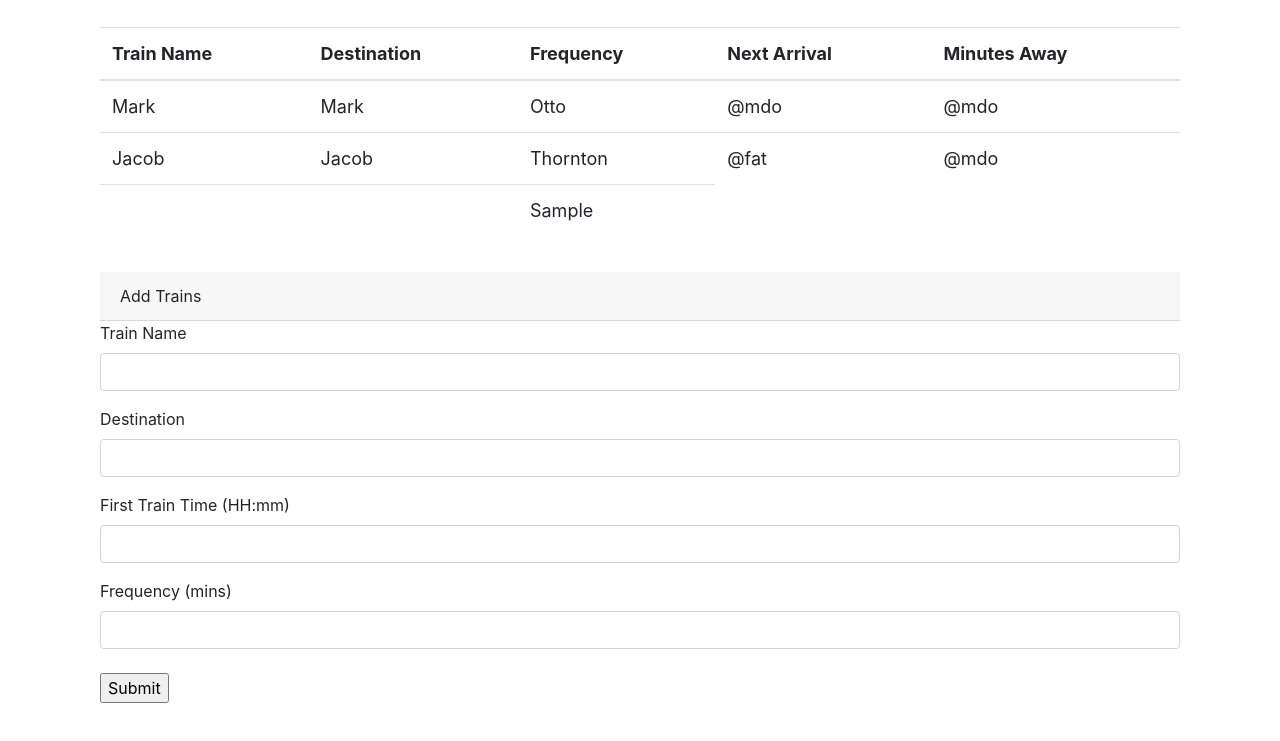
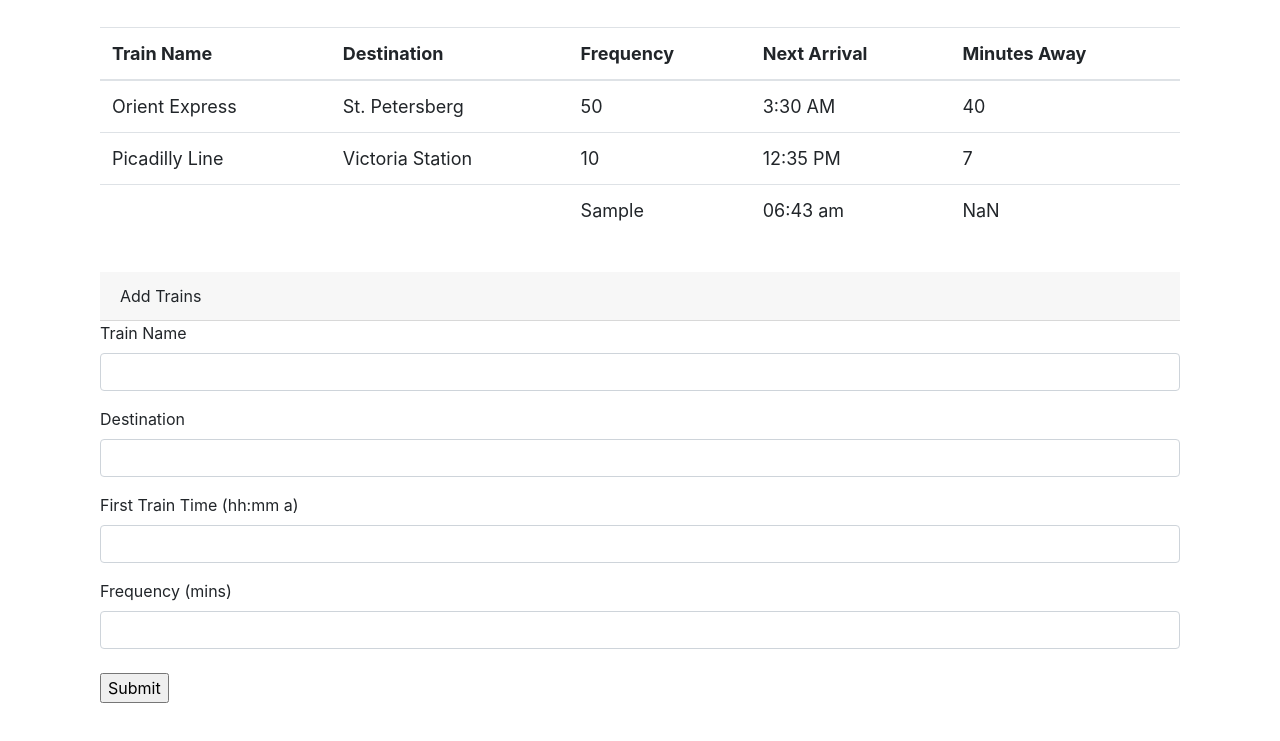
Before and after one commit to michelletm/TrainSchedule, a plain HTML site: page index.html in a window 1280 px wide. Both pictures are taken after typing "Sample" into the empty fields and a click on the button "Submit". Shown: the part 85-826 px from the top of the page. Drawn offline with nearby package versions, Linux system fonts and the light colour scheme.

Commit message:
final js touches

```diff
--- a/index.html
+++ b/index.html
@@ -21,8 +21,8 @@
    <!--Moment.js-->
    <script src="https://cdn.jsdelivr.net/momentjs/2.12.0/moment.min.js"></script>
 
-   <!--Firebase-->
-   <script src="https://www.gstatic.com/firebasejs/5.8.5/firebase.js"></script>
+   <!-- Firebase
+   <script src="https://www.gstatic.com/firebasejs/5.8.5/firebase.js"></script> -->
 
 </head>
 <body>
@@ -48,18 +48,18 @@
             </thead>
             <tbody>
               <tr>
-                <td>Mark</td>
-                <td>Mark</td>
-                <td>Otto</td>
-                <td>@mdo</td>
-                <td>@mdo</td>
+                <td>Orient Express</td>
+                <td>St. Petersberg</td>
+                <td>50</td>
+                <td>3:30 AM</td>
+                <td>40</td>
               </tr>
               <tr>
-                <td>Jacob</td>
-                <td>Jacob</td>
-                <td>Thornton</td>
-                <td>@fat</td>
-                <td>@mdo</td>
+                <td>Picadilly Line</td>
+                <td>Victoria Station</td>
+                <td>10</td>
+                <td>12:35 PM</td>
+                <td>7</td>
             </tbody>
           </table>
 
@@ -76,7 +76,7 @@
               <input type="text" class="form-control" id="trainDestination" value="">
             </div>
             <div class="form-group">
-              <label for="formGroupFirstTrain">First Train Time (HH:mm)</label>
+              <label for="formGroupFirstTrain">First Train Time (hh:mm a)</label>
               <input type="text" class="form-control" id="firstTrainTime" value="">
             </div>
             <div class="form-group">
--- a/logic.js
+++ b/logic.js
@@ -1,5 +1,5 @@
-var currentTime = moment();
-console.log(moment(currentTime).format("hh:mm"));
+var currentTime = moment().format();
+console.log("CURRENT TIME: " + moment(currentTime).format("hh:mm a"));
 
 function addTrain () {
 
@@ -8,13 +8,10 @@ function addTrain () {
    var firsttrain = $("#firstTrainTime").val().trim();
    var frequency =  $("#frequency").val().trim();
 
-
 }
 
 
 $(document).ready(function() {
-
-
 
    $("#submit-btn").on("click", function() {
 
@@ -33,6 +30,21 @@ $(document).ready(function() {
       $("#firstTrainTime").val("");
       $("#frequency").val("");
 
+      var firstTimeConverted = moment(firsttrain, "hh:mm a").subtract(1, "years");
+      console.log("First Time Converted: " + firstTimeConverted);
+
+      var diffTime = moment().diff(moment(firstTimeConverted), "minutes");
+      console.log("Difference in Time: " + diffTime);
+
+      var tRemainder = diffTime % frequency;
+      console.log(tRemainder);
+
+      var nextarrival = moment().add(minaway, "minutes");
+      console.log("Next Arrival: " + moment(nextarrival).format("hh:mm a"));
+
+      var minaway = frequency - tRemainder;
+      console.log("Minutes Until Next Train: " + minaway);
+
 
       $(".table").find("tbody")
          .append($("<tr>")
@@ -40,20 +52,13 @@ $(document).ready(function() {
                .text(trainname))
             .append($("<td>")
                .text(destination))
-            // .append($("<td>")
-            //    .text(firsttrain))
             .append($("<td>")
-               .text(frequency)
-            )
+               .text(frequency))
+            .append($("<td>")
+               .text((nextarrival).format("hh:mm a")))
+            .append($("<td>")
+               .text(minaway))
          )
-
-
-
-
-
-
-
-
 
    });
 })
```
Also changed, not shown: 1 other file.
